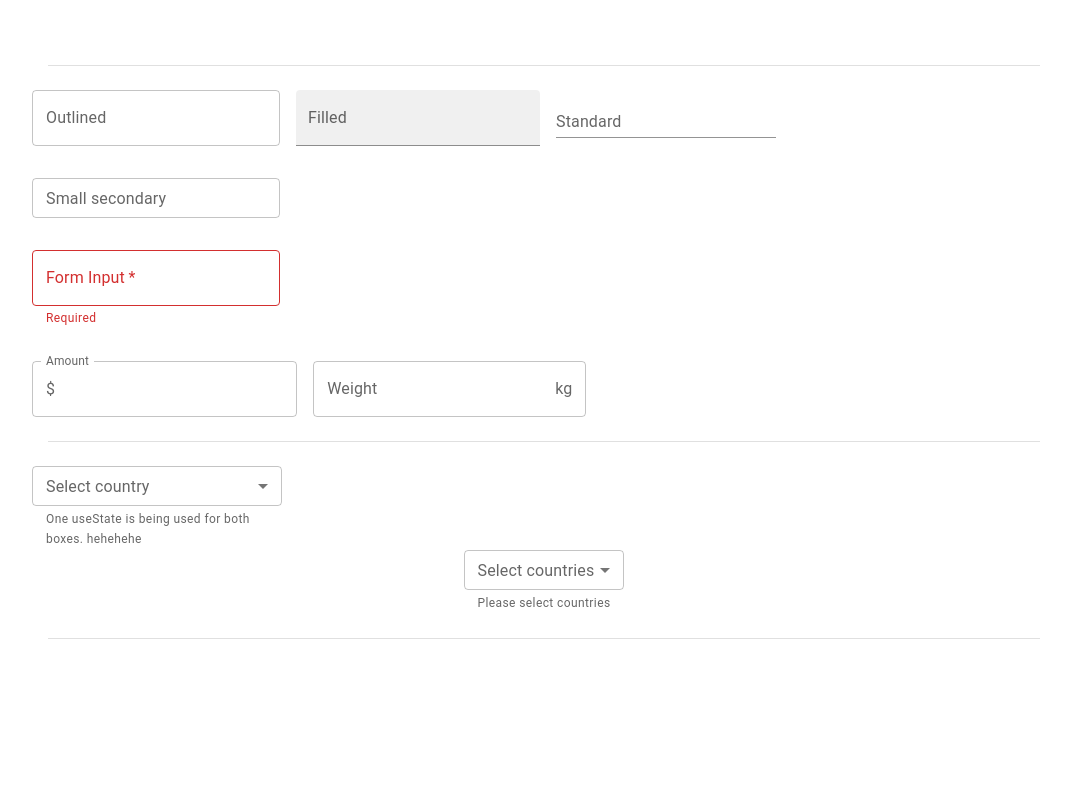
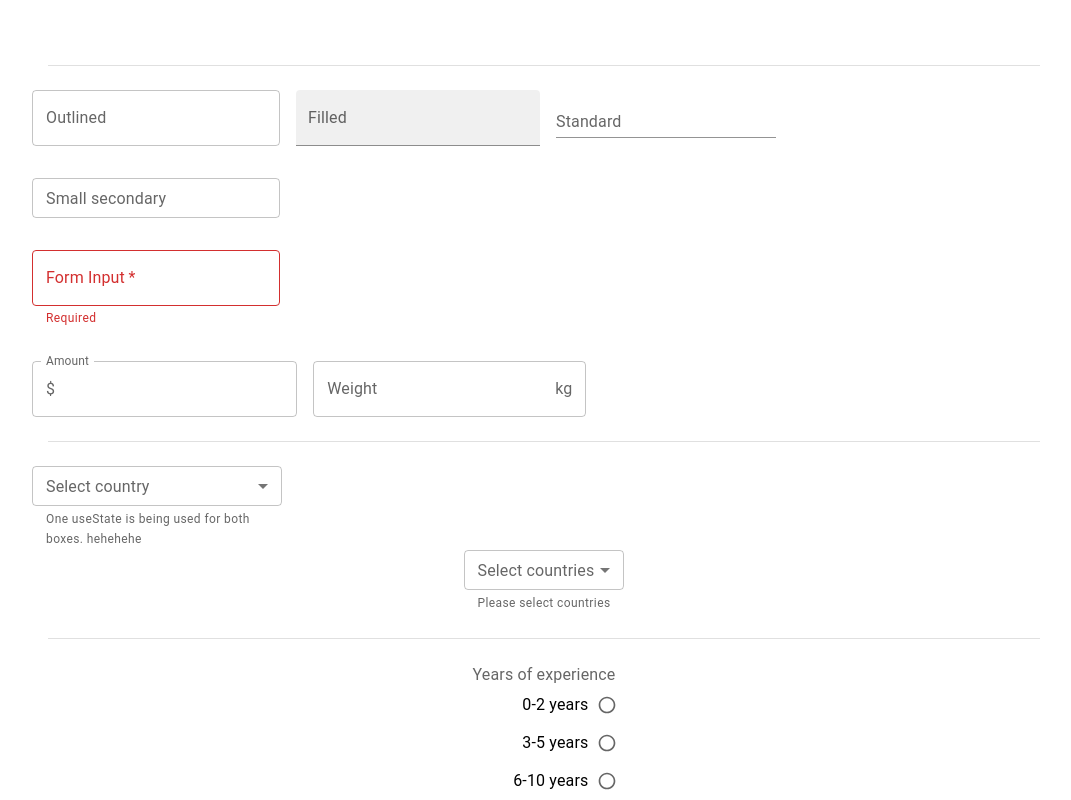
Before and after one commit to FaizaanFazal/react-MaterialUI, a React (Create React App) app: page / in a window 1280 px wide. Shown: the part 841-1641 px from the top of the page, without its empty margins (96-1167 px from the left). Before the commit the page ends 1504 px from the top, so only its background shows below. Built offline with nearby package versions, Linux system fonts and the light colour scheme.

Commit message:
Radio buttons

```diff
--- a/src/App.tsx
+++ b/src/App.tsx
@@ -1,5 +1,6 @@
 import './App.css';
 import { MuiButton } from './components/MuiButton';
+import { MuiRadioButton } from './components/MuiRadioButton';
 import { MuiSelect } from './components/MuiSelect';
 import { MuiTextField } from './components/MuiTextField';
 import { MuiTypography } from './components/MuiTypography';
@@ -16,7 +17,7 @@
       <Divider variant="middle" sx={{ mt: 3,mb:3 }}/>
       <MuiSelect />
       <Divider variant="middle" sx={{ mt: 3,mb:3 }}/>
-
+      <MuiRadioButton />
     </div>
   );
 }
--- /dev/null
+++ b/src/components/MuiRadioButton.tsx
@@ -0,0 +1,52 @@
+import { useState } from 'react'
+import {
+  Box,
+  FormControl,
+  FormLabel,
+  FormControlLabel,
+  RadioGroup,
+  Radio
+} from '@mui/material'
+
+export const MuiRadioButton = () => {
+  const [value, setValue] = useState('')
+  console.log(value)
+
+  const handleChange = (event: React.ChangeEvent<HTMLInputElement>) => {
+    setValue(event.target.value)
+  }
+  return (
+    <Box >
+      <FormControl>
+        <FormLabel id='job-experience-group-label'>
+          Years of experience
+        </FormLabel>
+        <RadioGroup
+          //row
+          aria-labelledby='job-experience-group-label'
+          name='job-experience-group'
+          value={value}
+          onChange={handleChange}>
+          <FormControlLabel
+            labelPlacement='start'
+            value='0-2'
+            control={<Radio size='small' color='secondary' />}
+            label='0-2 years'
+          />
+          <FormControlLabel
+            labelPlacement='start'
+            value='3-5'
+            control={<Radio size='small' color='secondary' />}
+            label='3-5 years'
+          />
+          <FormControlLabel
+            labelPlacement='start'
+            value='6-10'
+            control={<Radio size='small' color='secondary' />}
+            label='6-10 years'
+          />
+        </RadioGroup>
+      </FormControl>
+    </Box>
+  )
+}
```
